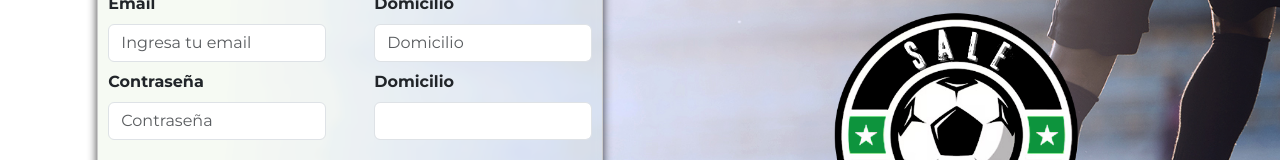
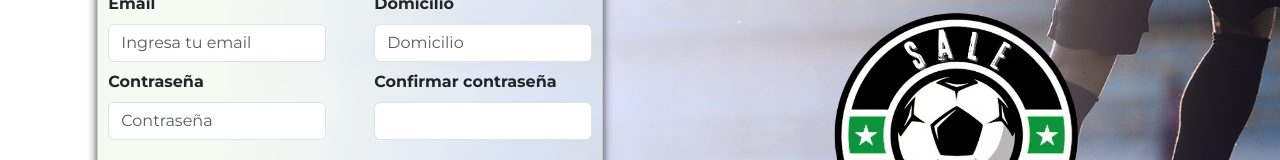
Before and after one commit to lucascano-dev/frontend-admin-canchas, a React (Vite) app: page /register in a window 1280 px wide. Shown: the part 345-505 px from the top of the page. Built offline with nearby package versions, Linux system fonts and the light colour scheme.

Commit message:
FE-FORMREGISTRO agrega campo confirmar contraseña

```diff
--- a/src/components/FormularioRegister/FormularioRegistro.jsx
+++ b/src/components/FormularioRegister/FormularioRegistro.jsx
@@ -33,7 +33,7 @@ export const FormularioRegistro = () => {
             <Form.Control type="password" placeholder="Contraseña" />
           </div>
           <div>
-            <Form.Label>Domicilio</Form.Label>
+            <Form.Label>Confirmar contraseña</Form.Label>
             <Form.Control type="password" placeholder="" />
           </div>
         </div>
```
